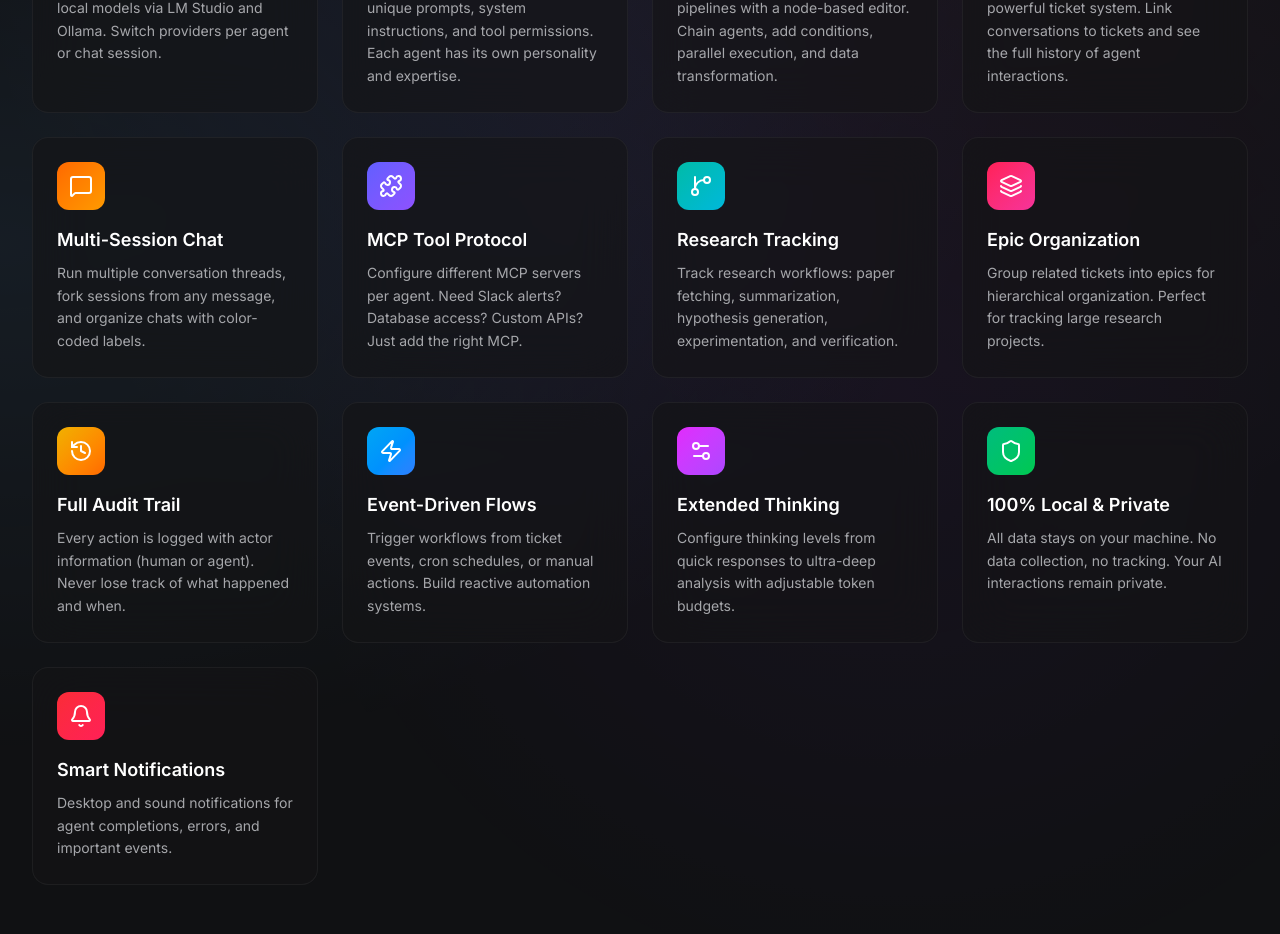
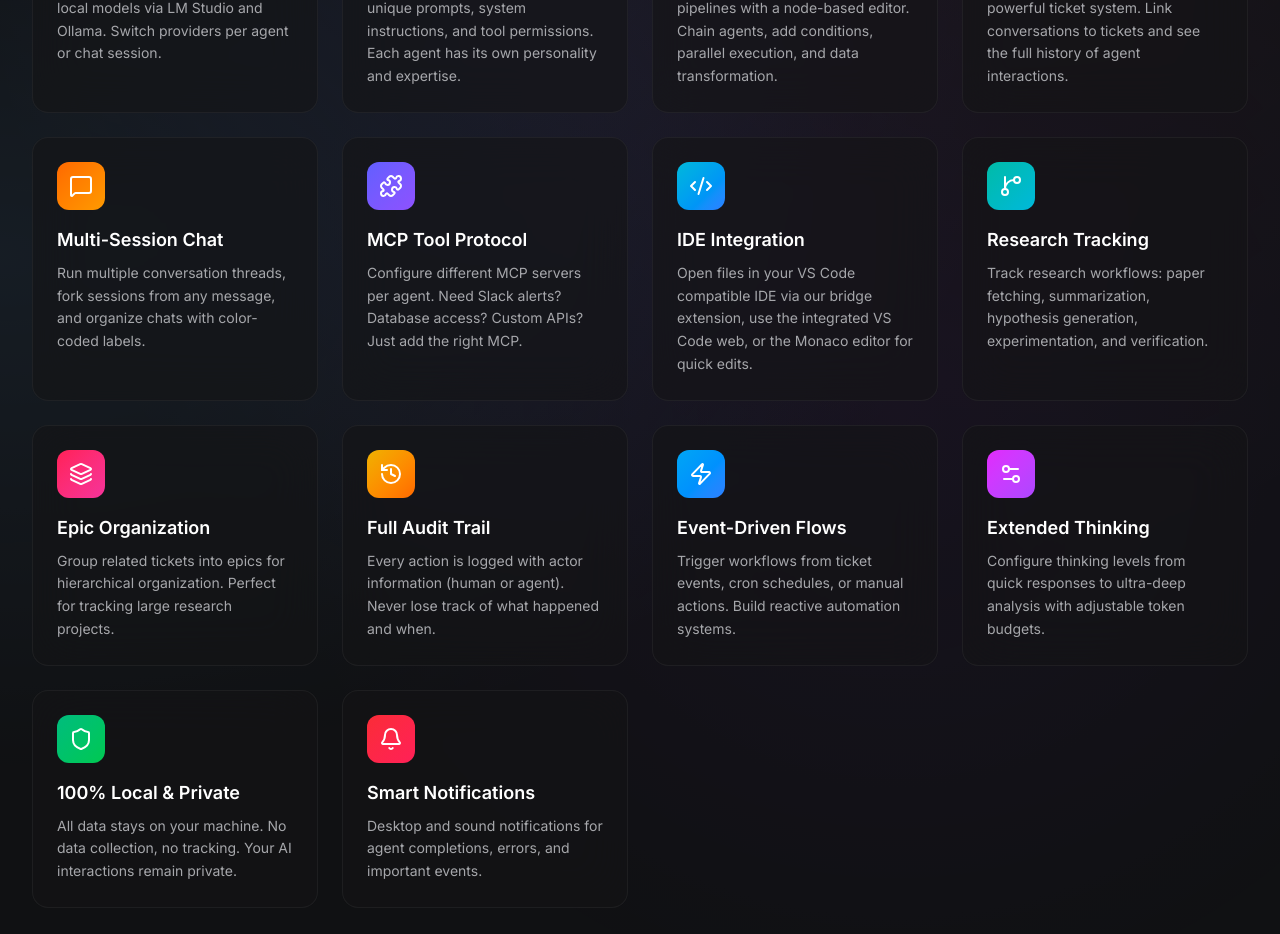
Before and after one commit to sciorex/landing, a React (Vite) app: page / in a window 1280 px wide. Shown: the part 1414-2348 px from the top of the page. Built offline with nearby package versions, Linux system fonts and the light colour scheme.

Commit message:
feat: add IDE integration feature

```diff
--- a/src/components/Features.tsx
+++ b/src/components/Features.tsx
@@ -13,6 +13,7 @@ import {
   Puzzle,
   Bell,
   Sparkles,
+  Code2,
 } from 'lucide-react';
 
 const features = [
@@ -57,6 +58,13 @@ const features = [
     description:
       'Configure different MCP servers per agent. Need Slack alerts? Database access? Custom APIs? Just add the right MCP.',
     color: 'from-indigo-500 to-violet-500',
+  },
+  {
+    icon: Code2,
+    title: 'IDE Integration',
+    description:
+      'Open files in your VS Code compatible IDE via our bridge extension, use the integrated VS Code web, or the Monaco editor for quick edits.',
+    color: 'from-cyan-500 to-blue-500',
   },
   {
     icon: GitBranch,
```
